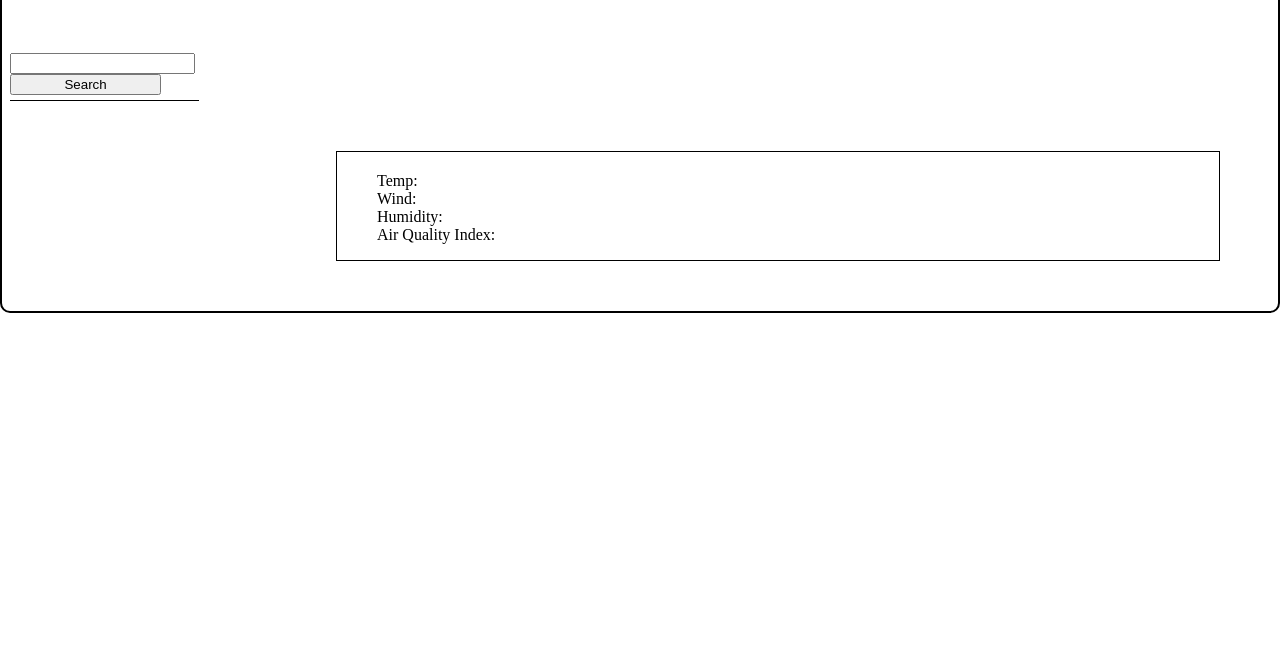
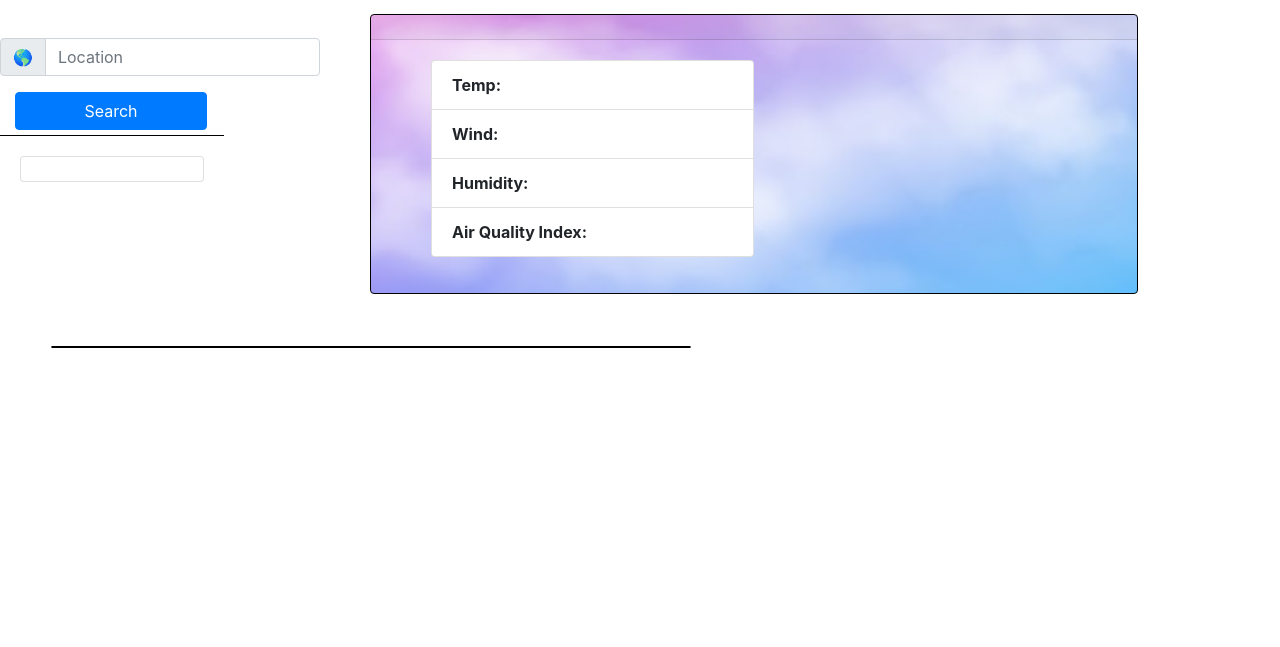
Before and after one commit to Rjewell859/weather-dash, a plain HTML site: page index.html in a window 1280 px wide. Shown: the part 153-800 px from the top of the page. Drawn offline with nearby package versions, Linux system fonts and the light colour scheme.

Commit message:
Added styles with bootstrap. Needs comments and README

```diff
--- a/assets/script.js
+++ b/assets/script.js
@@ -97,6 +97,8 @@ var getWeekWeather = function (location) {
 
       var forcastHeading = document.createElement('h3')
       forcastHeading.innerHTML = '5 Day Forecast:'
+      forcastHeading.setAttribute('class', 'card')
+      forcastHeading.setAttribute('class', 'card-header')
       forecastEl.appendChild(forcastHeading)
       for (let i = 5; i <= 40; i += 8) {
         var unixDate = responseArray[i].dt_txt
@@ -115,7 +117,16 @@ var getWeekWeather = function (location) {
         var windElement = document.createElement('li')
         var humidityElement = document.createElement('li')
 
+        weatherCard.setAttribute('id', 'weatherCard');
         weatherCard.setAttribute('class', 'card');
+        dateElement.setAttribute('class', 'card-header');
+        tempElement.setAttribute('class', 'list-group-item')
+        windElement.setAttribute('class', 'list-group-item')
+        humidityElement.setAttribute('class', 'list-group-item')
+        tempElement.setAttribute('style', 'font-weight:bold')
+        windElement.setAttribute('style', 'font-weight:bold')
+        humidityElement.setAttribute('style', 'font-weight:bold')
+
 
         dateElement.innerText = convertedDate;
         tempElement.innerText = 'Temp: ' + temp;
@@ -177,6 +188,7 @@ var setHistory = function (name, location) {
   historyEl.innerHTML = historyObject.title;
 
   historyEl.setAttribute('href', '#/')
+  historyEl.setAttribute('class', 'list-group-item')
   console.log(historyObject.location)
 
 
@@ -203,6 +215,7 @@ var loadHistory = function () {
     };
     historyEl.innerHTML = historyTitle;
     historyEl.setAttribute('href', '#/')
+    historyEl.setAttribute('class', 'list-group-item')
 
     historySection.append(historyEl);
 
--- a/assets/style.css
+++ b/assets/style.css
@@ -1,9 +1,7 @@
-html {
+body {
     display: block;
-    border: 2px solid black;
-    border-radius: 10px;
+}
 
-}
 
 header {
     width: 100%;
@@ -16,35 +14,42 @@ header {
 
 #current {
     border: 1px solid black;
-    width: 70%;
-    float: right;
-    margin: 50px;
+    width: 60%;
+    margin-left: 50px;
+    background-image: url('images/blue-cloudy-daylight-background-weather-design_33099-512.jpg');
+    background-repeat: no-repeat;
+    background-size: 200%;
 }
 
 #submit {
+    margin-left: 15px;
     justify-self: center;
-    width: 40%;
+    width: 60%;
 }
 
 #search {
-    width: 30%;
+    width: 25%;
     float: left;
     display: block;
 }
 
 #week {
+    background-color: rgba(134, 230, 198, 0.425);
+    margin: 4%;
+    width: 50%;
 
-    width: 70%;
-    float:right;
 
 }
 
 #history {
     border-top: 1px solid black;
     margin-top: 5px;
+    width: 70%;
+}
+
+ul {
     width: 50%;
 }
-
 li {
     list-style-type: none;
 }
@@ -55,3 +60,8 @@ li {
     border: 1px solid black;
     width: 15%;
 }
+
+#weatherCard {
+    margin: 10px;
+    width: 15%
+}
--- a/index.html
+++ b/index.html
@@ -4,7 +4,9 @@
 <head>
   <meta charset="UTF-8">
   <meta name="viewport" content="width=device-width, initial-scale=1.0">
+  <link rel="stylesheet" href="https://maxcdn.bootstrapcdn.com/bootstrap/4.0.0/css/bootstrap.min.css">
   <link rel="stylesheet" href="./assets/style.css">
+
   <script type="text/JavaScript" src=" https://MomentJS.com/downloads/moment.js"></script>
   <title></title>
 </head>
@@ -15,28 +17,36 @@
     <header>
       <h1>Weather Dashboard</h1>
     </header>
-    <h2>Search for a City:</h2><br>
+    <h2 class="card-header">Search for a City:</h2><br>
     <section id='search'><br>
-      <input id='city' type='text'><br>
 
-      <button onclick=getLatLon() type='submit' id='submit'>Search</button>
-      <div id='history'>
+      <div class="input-group mb-3">
+        <div class="input-group-prepend">
+          <span class="input-group-text" id="basic-addon1">🌎</span>
+        </div>
+        <input type="text" class="form-control" id ='city' placeholder="Location"aria-describedby="basic-addon1">
+      </div>
 
-      </div>
+      <button onclick=getLatLon() class='btn btn-primary' type='submit' id='submit'>Search</button>
+
+        <div class='card-body'id='history'></div>
+
     </section>
 
-    <section id='current'>
-      <h2 id='cityName'></h1>
+    <section class ='card' id='current'>
+      <h2 class="card-header" id='cityName'></h1>
+        <div class = "card-body" >
         <icon id ='icon'></icon>
       <ul>
-        <li id='temp'>Temp: </li>
-        <li id='wind'>Wind: </li>
-        <li id='humidity'>Humidity: </li>
-        <li id='aqi'>Air Quality Index: </li>
+        <li class="list-group-item" style="font-weight:bold" id='temp'>Temp: </li>
+        <li class="list-group-item" style="font-weight:bold" id='wind'>Wind: </li>
+        <li class="list-group-item" style="font-weight:bold" id='humidity'>Humidity: </li>
+        <li class="list-group-item" style="font-weight:bold" id='aqi'>Air Quality Index: </li>
       </ul>
+    </div>
     </section>
 
-    <section id='week'>
+    <section class = 'card' id='week'>
 
 
 
```
Also changed, not shown: assets/images/blue-cloudy-daylight-background-weather-design_33099-512.jpg (added).
